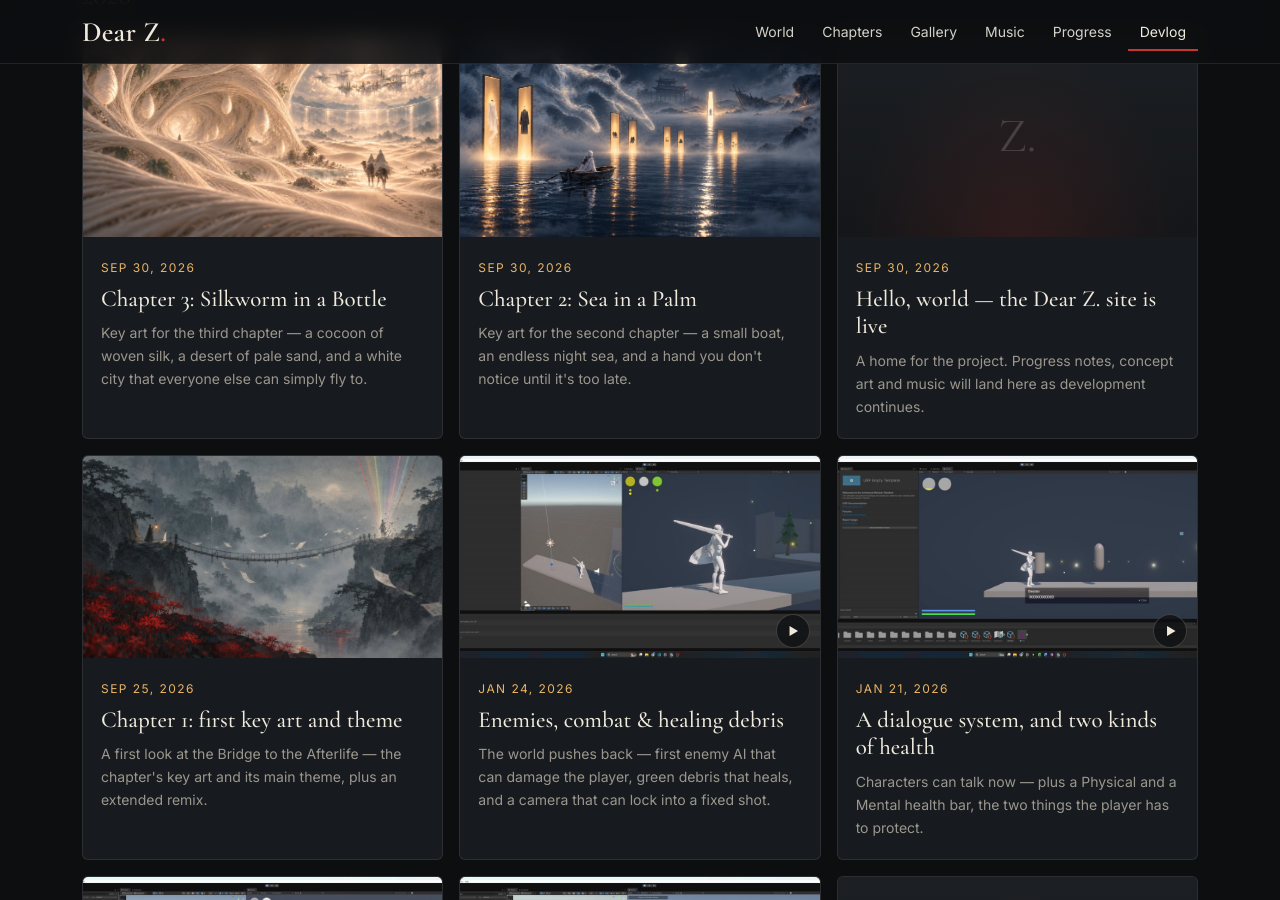
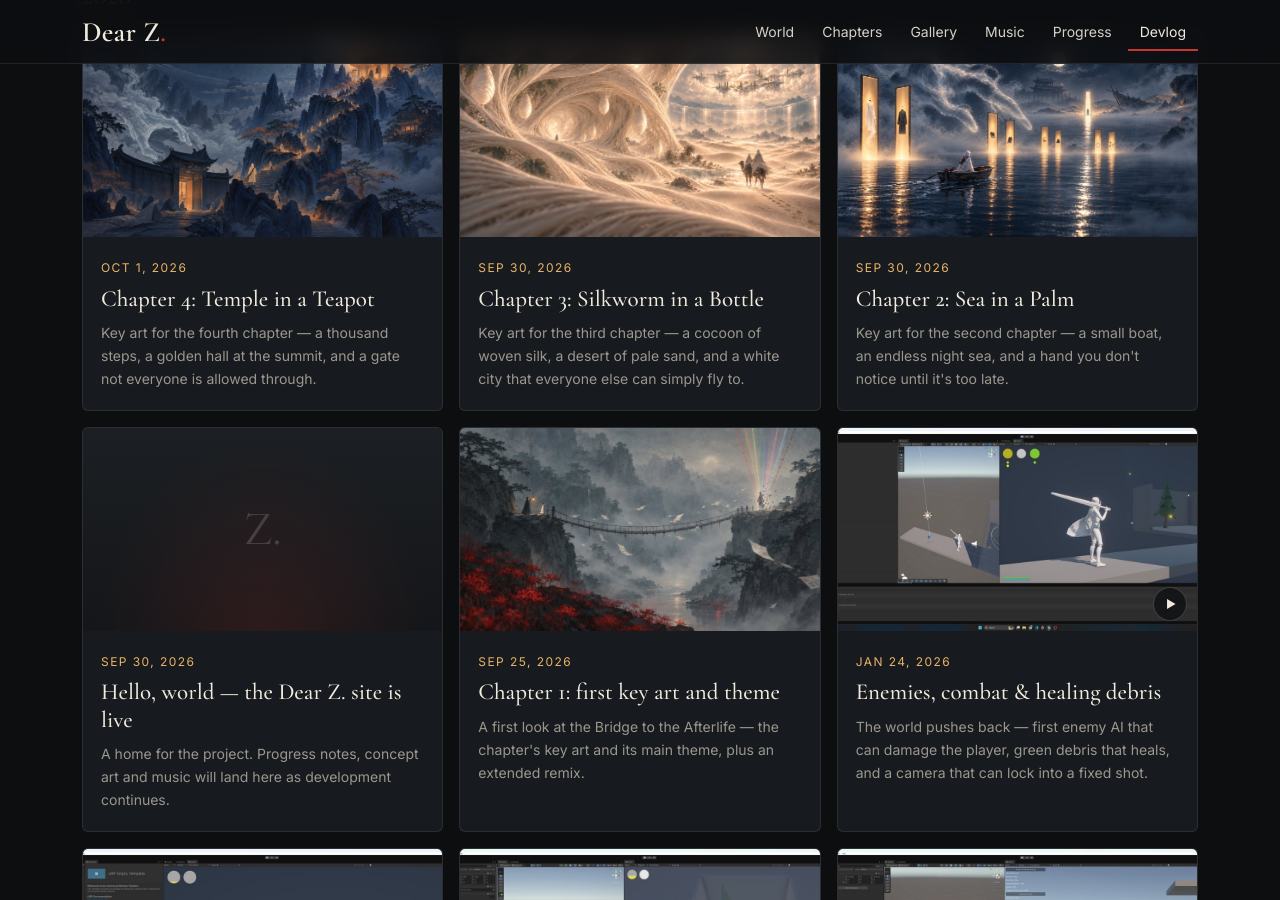
Before and after one commit to xiayu-zhao/DearZ-web, a Jekyll site: the page built from devlog/index.html, in a window 1280 px wide and 900 px high, scrolled down 421 px. Built offline with Jekyll 4.4.1, drawn with Linux system fonts in a browser that asks for light colours.

Commit message:
Add Chapter 4 "Temple in a Teapot" key art
Chapter card, gallery tile (with extra placeholders to keep the
zig-zag grid full), roadmap item and devlog post.

Co-Authored-By: Claude Opus 5.5 <noreply@anthropic.com>

```diff
--- a/_data/chapters.yml
+++ b/_data/chapters.yml
@@ -63,7 +63,9 @@
   hook: >-
     A golden temple at the top of a thousand steps. Knowledge, ambition, belonging —
     and what it costs to be let through the door.
-  status: ["Outline"]
+  art: /assets/img/ch4-temple-in-a-teapot-960.jpg
+  art_full: /assets/img/ch4-temple-in-a-teapot.jpg
+  status: ["Concept art", "Outline"]
 
 - num: "5"
   label: Chapter 5
--- a/_data/gallery.yml
+++ b/_data/gallery.yml
@@ -20,8 +20,8 @@
   src: /assets/img/concept-temple-lantern.jpg
   thumb: /assets/img/concept-temple-lantern-960.jpg
 
-- title: Temple in a Teapot
-  title_cn: 壶中寺
+- title: The Clinic
+  title_cn: 诊疗室
   placeholder: true
 
 - title: Sea in a Palm
@@ -51,6 +51,22 @@
   title_cn: 复往生
   placeholder: true
 
+- title: Dream within a dream
+  title_cn: 梦中梦
+  placeholder: true
+
+- title: Temple in a Teapot
+  title_cn: 壶中寺
+  caption: Chapter 4 key art — glowing travellers climb a thousand steps toward a golden hall, while a hand of mist waits outside the gate, all beneath a cracked porcelain sky.
+  src: /assets/img/ch4-temple-in-a-teapot.jpg
+  thumb: /assets/img/ch4-temple-in-a-teapot-960.jpg
+  wide: true
+  side: right
+
+- title: Debris & totems
+  title_cn: 图腾
+  placeholder: true
+
 - title: Character sketches
   title_cn: 角色
   placeholder: true
--- a/_data/roadmap.yml
+++ b/_data/roadmap.yml
@@ -62,6 +62,11 @@
   status: done
   log: /devlog/2026/09/30/chapter-3-silkworm-in-a-bottle/
 
+- name: Chapter 4 key art
+  area: Art & Audio
+  status: done
+  log: /devlog/2026/10/01/chapter-4-temple-in-a-teapot/
+
 - name: Chapter 1 art direction & music
   area: Art & Audio
   status: doing
--- /dev/null
+++ b/_posts/2026-10-01-chapter-4-temple-in-a-teapot.md
@@ -0,0 +1,26 @@
+---
+title: "Chapter 4: Temple in a Teapot"
+description: Key art for the fourth chapter — a thousand steps, a golden hall at the summit, and a gate not everyone is allowed through.
+tags: [Art, Chapter 4]
+date: 2026-10-01 18:00:00 +0000
+image: /assets/img/ch4-temple-in-a-teapot.jpg
+image_alt: Concept art in deep blue-green ink — a mountain gate glows at lower left with figures sitting shut outside it, a vast hand of mist reaching toward it; travellers in softly glowing white cloaks climb a zig-zag stair up sharp peaks to a golden temple hall with a bronze bell before a low orange sun, all beneath a cracked porcelain dome with a round opening and a spout-like tunnel in the sky.
+---
+
+Chapter 4, **Temple in a Teapot** (壶中寺), is young adulthood.
+
+## The idea
+
+At the top of the mountain there's a golden hall. Everyone wants to get there, and everyone is climbing: for knowledge, for work, for a place to belong. The stairs go on forever. Some people stop to rest and never start again, some shove each other out of the way, and some just keep their heads down and climb.
+
+Getting to the top isn't the hard part, though. The hard part is the door, and who it lets through.
+
+## Reading the image
+
+- **The palette** is deep blue-green ink (黛青), like a classical landscape scroll at dusk. The only colour is gold: the hall, the candles, the low sun, and the faint glow of each traveller's cloak.
+- **The gate** at the bottom glows warm, but the people sitting outside it aren't going in. A few of them drag torn cocoons, left over from the chapter before.
+- **The stairway of lights** is made of the travellers themselves, a thin thread of gold winding up the dark mountain.
+- **The hand** of mist is back, reaching toward the gate. It can't follow you inside.
+- **The sky** is the inside of a porcelain teapot, cracked like old glaze, with light pouring in through the lid and mist drifting from the spout.
+
+Look for the smaller shrine on the right-hand slope, lit by a few candles. It matters later in the chapter.
```
Also changed, not shown: assets/img/ch4-temple-in-a-teapot-960.jpg (added), assets/img/ch4-temple-in-a-teapot.jpg (added).
